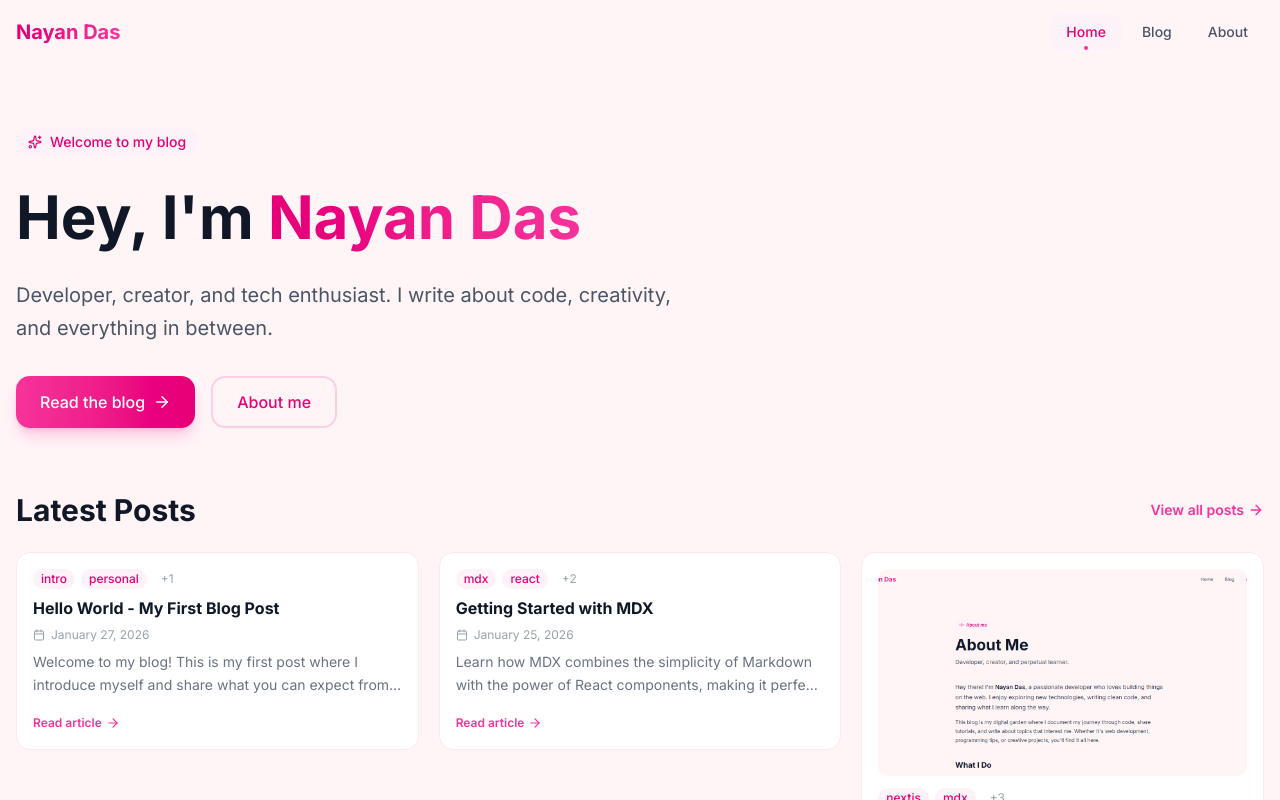
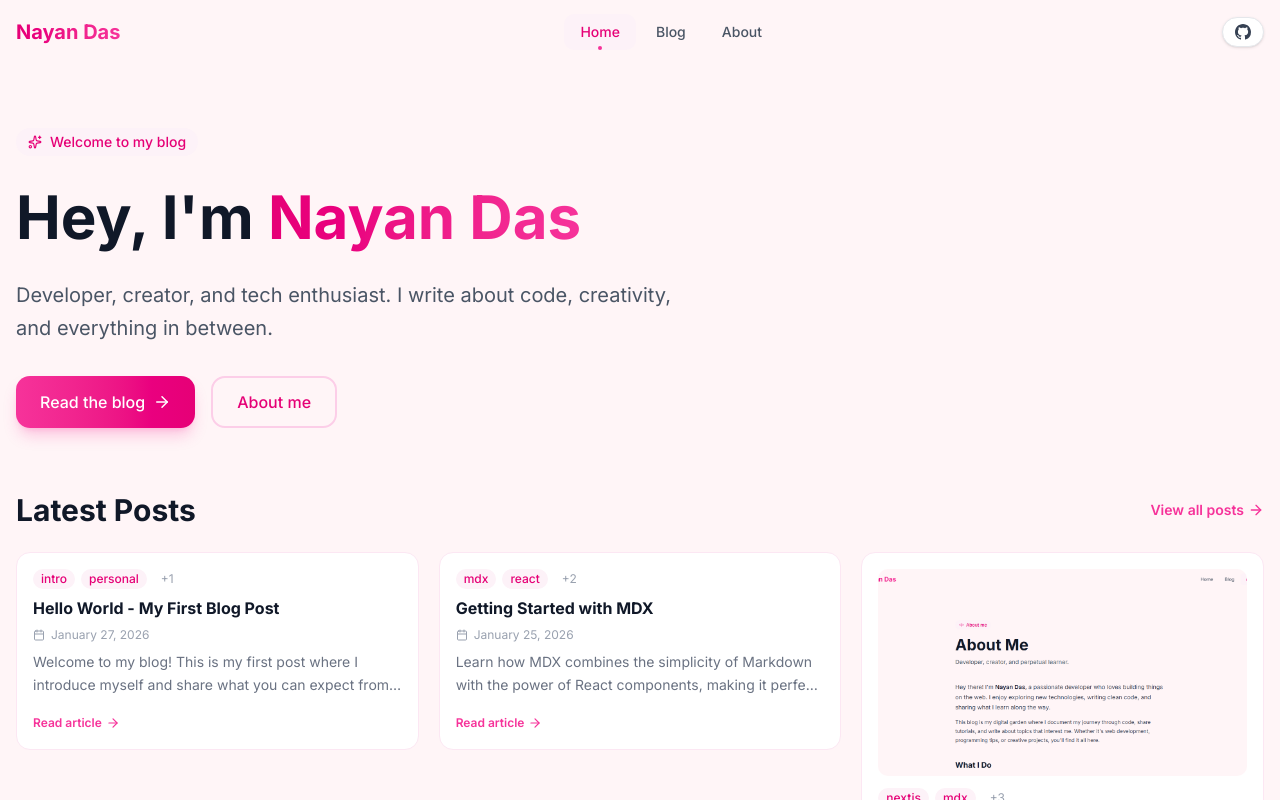
Before and after one commit to nayandas69/blogverse, a Next.js app: page / in a window 1280 px wide. Shown: the top 800 px of the page. Built offline with nearby package versions, Linux system fonts and the light colour scheme; no server answers.

Commit message:
feat(header): add GitHub star count and remove mobile menu logic

```diff
--- a/components/header.tsx
+++ b/components/header.tsx
@@ -6,7 +6,7 @@
  * Features:
  * - Glassmorphism effect with blur
  * - Scroll-aware transparency
- * - Animated mobile menu
+ * - GitHub star count from repo
  * - Active link indicators
  *
  * @author nayandas69
@@ -15,7 +15,7 @@
 import Link from "next/link"
 import { usePathname } from "next/navigation"
 import { useState, useEffect } from "react"
-import { Menu, X } from "lucide-react"
+import { Star } from "lucide-react"
 import { cn } from "@/lib/utils"
 
 const navLinks = [
@@ -24,10 +24,12 @@
   { href: "/about", label: "About" },
 ]
 
+const GITHUB_REPO = "nayandas69/blogverse"
+
 export function Header() {
   const pathname = usePathname()
-  const [mobileMenuOpen, setMobileMenuOpen] = useState(false)
   const [scrolled, setScrolled] = useState(false)
+  const [starCount, setStarCount] = useState<number | null>(null)
 
   // Track scroll position for transparency effect
   useEffect(() => {
@@ -37,6 +39,30 @@
     window.addEventListener("scroll", handleScroll)
     return () => window.removeEventListener("scroll", handleScroll)
   }, [])
+
+  // Fetch GitHub star count
+  useEffect(() => {
+    const fetchStarCount = async () => {
+      try {
+        const response = await fetch(`https://api.github.com/repos/${GITHUB_REPO}`)
+        if (response.ok) {
+          const data = await response.json()
+          setStarCount(data.stargazers_count)
+        }
+      } catch (error) {
+        console.error("Failed to fetch star count:", error)
+      }
+    }
+    fetchStarCount()
+  }, [])
+
+  // Format star count (e.g., 1234 -> 1.2k)
+  const formatStarCount = (count: number): string => {
+    if (count >= 1000) {
+      return `${(count / 1000).toFixed(1)}k`
+    }
+    return count.toString()
+  }
 
   return (
     <header
@@ -80,50 +106,26 @@
             ))}
           </nav>
 
-          {/* Mobile Menu Button */}
-          <button
-            onClick={() => setMobileMenuOpen(!mobileMenuOpen)}
-            className={cn(
-              "md:hidden p-2 rounded-lg transition-colors",
-              mobileMenuOpen
-                ? "bg-pink-100 text-pink-600"
-                : "text-gray-600 hover:bg-pink-50 hover:text-pink-600"
+          {/* GitHub Star Button */}
+          <a
+            href={`https://github.com/${GITHUB_REPO}`}
+            target="_blank"
+            rel="noopener noreferrer"
+            className="flex items-center gap-2 px-3 py-1.5 bg-white border border-gray-200 rounded-full text-sm font-medium text-gray-700 hover:border-gray-300 hover:bg-gray-50 transition-colors shadow-sm"
+          >
+            <svg
+              viewBox="0 0 16 16"
+              className="w-4 h-4 text-gray-700"
+              fill="currentColor"
+            >
+              <path d="M8 0C3.58 0 0 3.58 0 8c0 3.54 2.29 6.53 5.47 7.59.4.07.55-.17.55-.38 0-.19-.01-.82-.01-1.49-2.01.37-2.53-.49-2.69-.94-.09-.23-.48-.94-.82-1.13-.28-.15-.68-.52-.01-.53.63-.01 1.08.58 1.23.82.72 1.21 1.87.87 2.33.66.07-.52.28-.87.51-1.07-1.78-.2-3.64-.89-3.64-3.95 0-.87.31-1.59.82-2.15-.08-.2-.36-1.02.08-2.12 0 0 .67-.21 2.2.82.64-.18 1.32-.27 2-.27.68 0 1.36.09 2 .27 1.53-1.04 2.2-.82 2.2-.82.44 1.1.16 1.92.08 2.12.51.56.82 1.27.82 2.15 0 3.07-1.87 3.75-3.65 3.95.29.25.54.73.54 1.48 0 1.07-.01 1.93-.01 2.2 0 .21.15.46.55.38A8.013 8.013 0 0016 8c0-4.42-3.58-8-8-8z" />
+            </svg>
+            {starCount !== null && (
+              <span className="text-gray-600 border-l border-gray-200 pl-2">
+                {formatStarCount(starCount)}
+              </span>
             )}
-            aria-label="Toggle menu"
-          >
-            {mobileMenuOpen ? <X size={24} /> : <Menu size={24} />}
-          </button>
-        </div>
-
-        {/* Mobile Menu */}
-        <div
-          className={cn(
-            "md:hidden overflow-hidden transition-all duration-300 ease-in-out",
-            mobileMenuOpen ? "max-h-64 opacity-100" : "max-h-0 opacity-0"
-          )}
-        >
-          <nav className="py-4 space-y-1 border-t border-pink-100/50">
-            {navLinks.map((link, index) => (
-              <Link
-                key={link.href}
-                href={link.href}
-                onClick={() => setMobileMenuOpen(false)}
-                className={cn(
-                  "flex items-center px-4 py-3 rounded-lg text-sm font-medium transition-all",
-                  pathname === link.href
-                    ? "bg-pink-50 text-pink-600"
-                    : "text-gray-600 hover:bg-pink-50/50 hover:text-pink-600"
-                )}
-                style={{
-                  transitionDelay: mobileMenuOpen ? `${index * 50}ms` : "0ms",
-                  transform: mobileMenuOpen ? "translateX(0)" : "translateX(-10px)",
-                  opacity: mobileMenuOpen ? 1 : 0,
-                }}
-              >
-                {link.label}
-              </Link>
-            ))}
-          </nav>
+          </a>
         </div>
       </div>
     </header>
```
